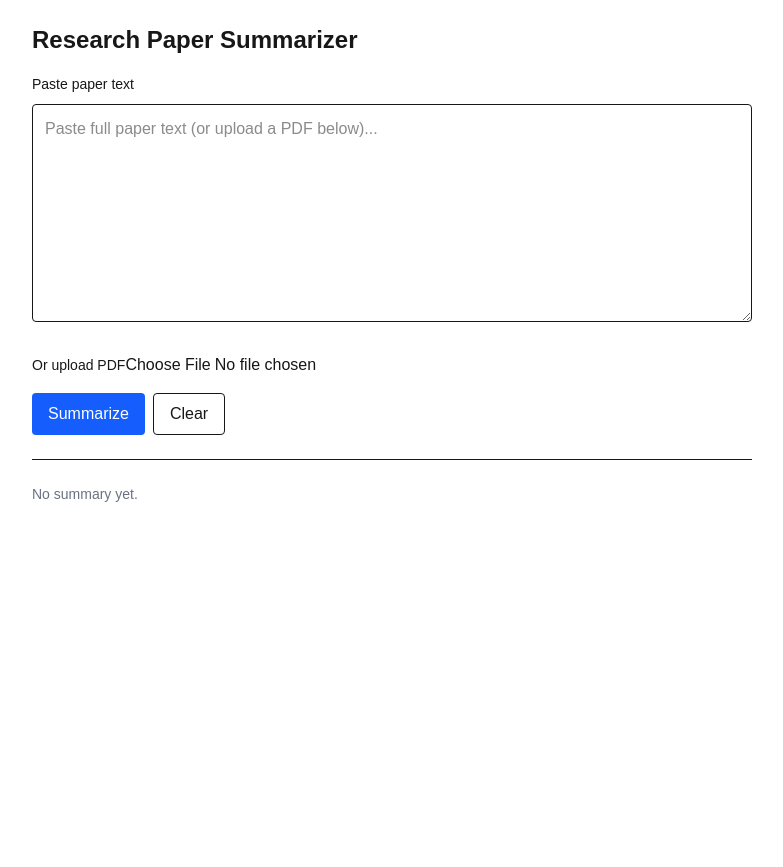
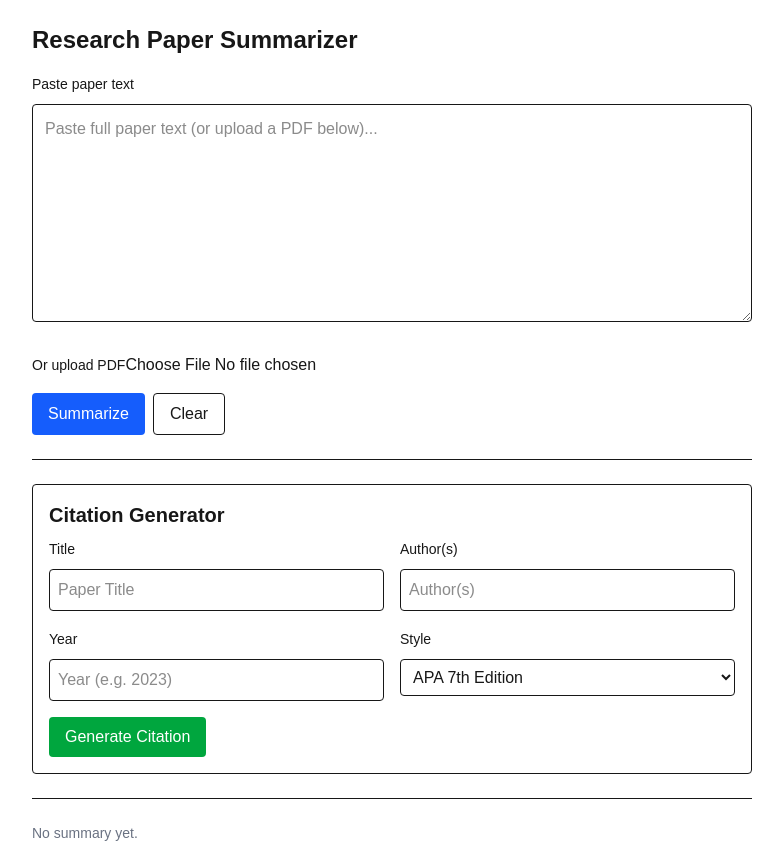
Before and after one commit to KimMathew/ParseAI, a Next.js app: page / in a window 1280 px wide. Shown: the whole page, without its empty margins (248-1031 px from the left). Before the commit the page ends 800 px from the top, so only its background shows below. Built offline with nearby package versions, Linux system fonts and the light colour scheme.

Commit message:
citation generator

```diff
--- a/app/page.tsx
+++ b/app/page.tsx
@@ -10,12 +10,47 @@ export default function ResearchSummarizer() {
   const [summaries, setSummaries] = useState<SummaryMap | null>(null);
   const [loading, setLoading] = useState<boolean>(false);
   const [error, setError] = useState<string | null>(null);
+  // Citation generator states
+  const [citationTitle, setCitationTitle] = useState<string>("");
+  const [citationAuthor, setCitationAuthor] = useState<string>("");
+  const [citationDate, setCitationDate] = useState<string>("");
+  const [citationStyle, setCitationStyle] = useState<string>("APA");
+  const [citationResult, setCitationResult] = useState<string>("");
 
   // Safe file handler (e.target.files can be null)
   const handleFileChange = (e: React.ChangeEvent<HTMLInputElement>) => {
     const f = e.target.files?.[0] ?? null;
     setFile(f);
     if (f) setText(""); // clear text input when file chosen
+  };
+
+  // Citation formatting logic
+  const formatCitation = () => {
+    const author = citationAuthor.trim();
+    const title = citationTitle.trim();
+    const date = citationDate.trim();
+    if (!author || !title || !date) {
+      setCitationResult("Please fill in all fields.");
+      return;
+    }
+    let result = "";
+    switch (citationStyle) {
+      case "APA":
+        // APA: Author. (Year). Title.
+        result = `${author}. (${date}). ${title}.`;
+        break;
+      case "MLA":
+        // MLA: Author. "Title." Year.
+        result = `${author}. \"${title}.\" ${date}.`;
+        break;
+      case "IEEE":
+        // IEEE: Author, "Title," Year.
+        result = `${author}, \"${title},\" ${date}.`;
+        break;
+      default:
+        result = "Unknown style.";
+    }
+    setCitationResult(result);
   };
 
   // Submit either text or file to the Flask backend
@@ -92,7 +127,9 @@ export default function ResearchSummarizer() {
     <div className="max-w-3xl mx-auto p-6">
       <h1 className="text-2xl font-bold mb-4">Research Paper Summarizer</h1>
 
+      {/* Summarizer UI ...existing code... */}
       <div className="space-y-4">
+        {/* ...existing code... */}
         <label className="block">
           <span className="text-sm font-medium">Paste paper text</span>
           <textarea
@@ -143,8 +180,69 @@ export default function ResearchSummarizer() {
         )}
       </div>
 
+      {/* Citation Generator UI */}
       <hr className="my-6" />
+      <div className="space-y-4 p-4 border rounded bg-white-50">
+        <h2 className="text-xl font-semibold mb-2">Citation Generator</h2>
+        <div className="grid grid-cols-1 md:grid-cols-2 gap-4">
+          <label className="block">
+            <span className="text-sm font-medium">Title</span>
+            <input
+              type="text"
+              value={citationTitle}
+              onChange={(e) => setCitationTitle(e.target.value)}
+              className="mt-2 w-full p-2 border rounded"
+              placeholder="Paper Title"
+            />
+          </label>
+          <label className="block">
+            <span className="text-sm font-medium">Author(s)</span>
+            <input
+              type="text"
+              value={citationAuthor}
+              onChange={(e) => setCitationAuthor(e.target.value)}
+              className="mt-2 w-full p-2 border rounded"
+              placeholder="Author(s)"
+            />
+          </label>
+          <label className="block">
+            <span className="text-sm font-medium">Year</span>
+            <input
+              type="text"
+              value={citationDate}
+              onChange={(e) => setCitationDate(e.target.value)}
+              className="mt-2 w-full p-2 border rounded"
+              placeholder="Year (e.g. 2023)"
+            />
+          </label>
+          <label className="block">
+            <span className="text-sm font-medium">Style</span>
+            <select
+              value={citationStyle}
+              onChange={(e) => setCitationStyle(e.target.value)}
+              className="mt-2 w-full p-2 border rounded"
+            >
+              <option value="APA">APA 7th Edition</option>
+              <option value="MLA">MLA</option>
+              <option value="IEEE">IEEE</option>
+            </select>
+          </label>
+        </div>
+        <button
+          onClick={formatCitation}
+          className="px-4 py-2 bg-green-600 text-white rounded"
+        >
+          Generate Citation
+        </button>
+        {citationResult && (
+          <div className="mt-2 p-3 bg-black border rounded text-white-800">
+            {citationResult}
+          </div>
+        )}
+      </div>
 
+      {/* Summaries output ...existing code... */}
+      <hr className="my-6" />
       {summaries ? (
         <div className="space-y-4">
           {Object.entries(summaries).map(([section, content]) => (
```
